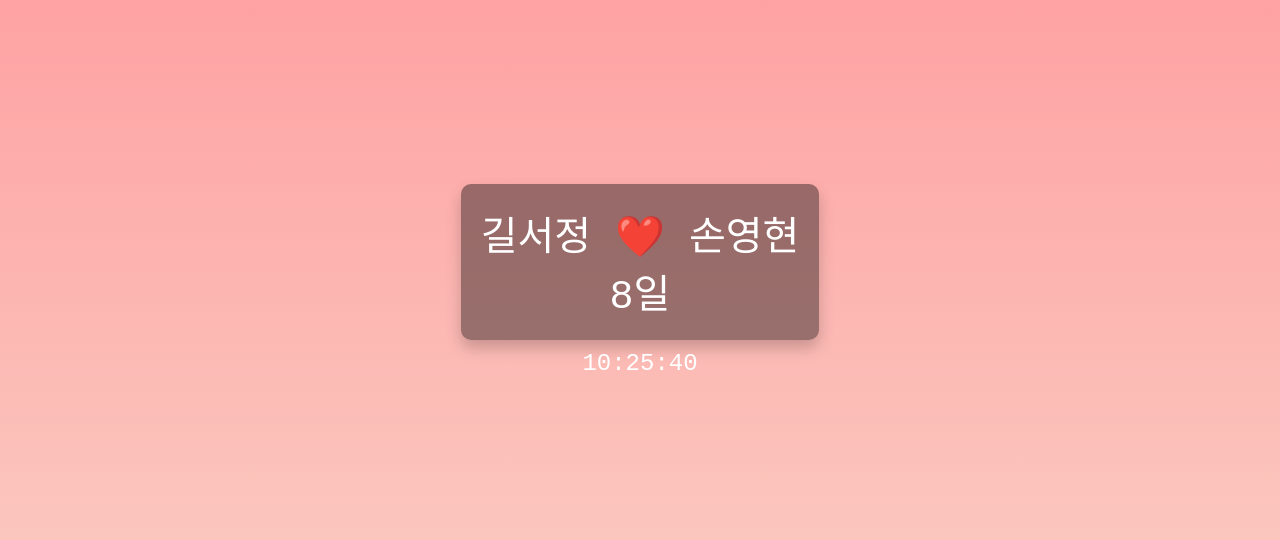
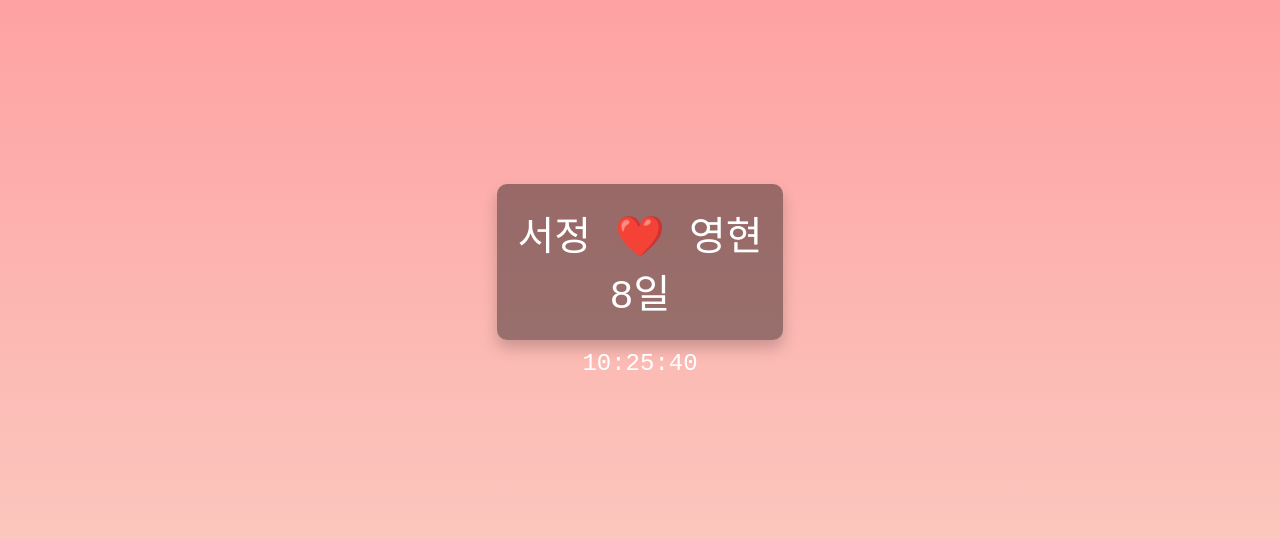
Before and after one commit to Son0H2/date_clock, a plain HTML site: page index.html in a window 1280 px wide. Shown: the part 120-660 px from the top of the page. Drawn offline with Linux system fonts and the light colour scheme.

Commit message:
Update index.html

```diff
--- a/index.html
+++ b/index.html
@@ -36,7 +36,7 @@
             const currentDate = new Date();
             const timeDifference = currentDate - startDate;
             const daysTogether = Math.floor(timeDifference / (1000 * 60 * 60 * 24));
-            document.getElementById("daysTogether").innerText = `길서정 ❤️ 손영현
+            document.getElementById("daysTogether").innerText = `서정 ❤️ 영현
             ${daysTogether}일`;
         }
 
```
